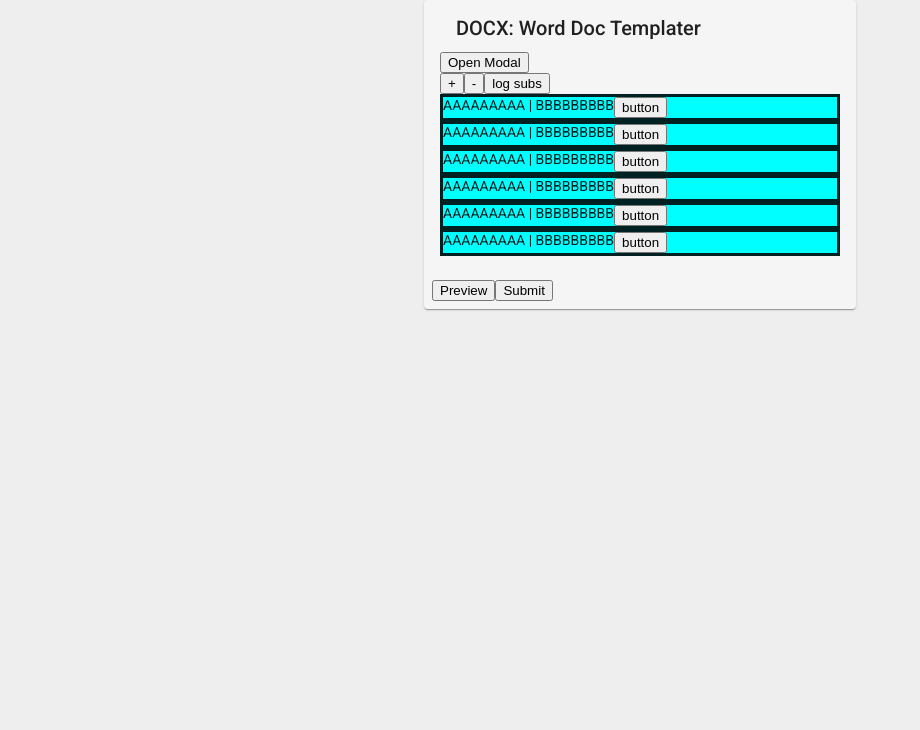
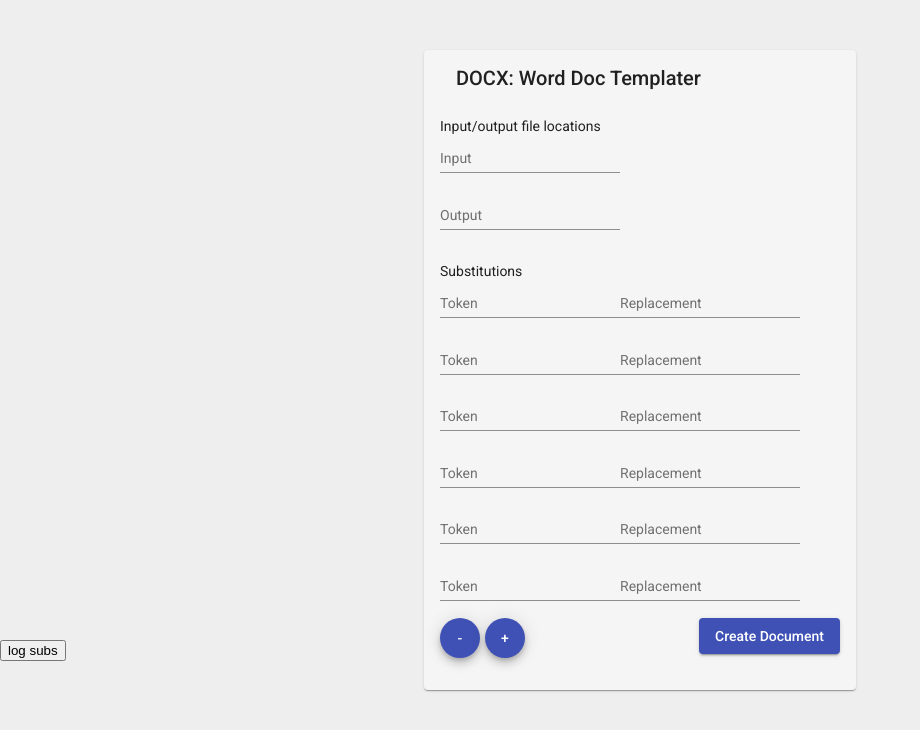
Before and after one commit to 4ist/DOCXtra, an Angular app: page / in a window 1280 px wide. Shown: the top 730 px of the page, without its empty margins (0-920 px from the left). Built offline with nearby package versions, Linux system fonts and the light colour scheme.

Commit message:
updated form

```diff
--- a/angular.json
+++ b/angular.json
@@ -28,7 +28,7 @@
               "src/assets"
             ],
             "styles": [
-              "./node_modules/@angular/material/prebuilt-themes/deeppurple-amber.css",
+              "./node_modules/@angular/material/prebuilt-themes/indigo-pink.css",
               "src/styles.scss"
             ],
             "scripts": []
@@ -93,7 +93,7 @@
               "src/assets"
             ],
             "styles": [
-              "./node_modules/@angular/material/prebuilt-themes/deeppurple-amber.css",
+              "./node_modules/@angular/material/prebuilt-themes/indigo-pink.css",
               "src/styles.scss"
             ],
             "scripts": []
--- a/src/app/app.component.html
+++ b/src/app/app.component.html
@@ -1,22 +1,38 @@
 <mat-card class="card">
-  <mat-card-header>
+
+  <mat-card-header color="primary">
     <mat-card-title>DOCX: Word Doc Templater</mat-card-title>
   </mat-card-header>
+
   <mat-card-content>
-    <button (click)="openModal()">Open Modal</button>
     <br />
-    <button (click)="addSub()">+</button>
-    <button (click)="removeSub()">-</button>
-    <button (click)="logSubs()">log subs</button>
-    <!--(click)="addSubstitution()"-->
-    <div>
+    <span>Input/output file locations</span>
+    <br />
+    <mat-form-field>
+      <mat-label>Input</mat-label>
+      <input matInput>
+    </mat-form-field>
+    <br />
+    <mat-form-field>
+      <mat-label>Output</mat-label>
+      <input matInput>
+    </mat-form-field>
+    <br />
+    <br />
+    <span>Substitutions</span>
+    <div id="substitutionContainer">
       <div *ngFor="let int of substitutions">
         <app-substitution></app-substitution>
       </div>
     </div>
+    <button (click)="removeSub()" mat-mini-fab color="primary" class="modSubButton" >-</button>
+    <button (click)="addSub()" mat-mini-fab color="primary" class="modSubButton" >+</button>
+
+    <button (click)="createDocument()" mat-raised-button color="primary" style="float: right;">Create Document</button>
   </mat-card-content>
   <mat-card-actions>
-    <button mat-button>Preview</button>
-    <button mat-button>Submit</button>
+
   </mat-card-actions>
 </mat-card>
+
+<button (click)="logSubs()">log subs</button>
--- a/src/app/app.component.scss
+++ b/src/app/app.component.scss
@@ -3,5 +3,10 @@
   max-width: 400px;
   background-color: whitesmoke;
   margin: auto;
+  top: 50px;
 
 }
+
+.modSubButton {
+  margin-right: 5px;
+}
--- a/src/app/app.component.ts
+++ b/src/app/app.component.ts
@@ -35,6 +35,16 @@ export class AppComponent {
   removeSub(){
     this.substitutions.pop();
   }
+
+  createDocument(){
+    var x = document.getElementById('substitutionContainer');
+    x.childNodes.forEach(div => {
+      console.log(div.firstChild.firstChild)
+      console.log(div.firstChild.firstChild.childNodes)
+      console.log(div.firstChild.firstChild)
+    });
+    //console.log(x.childNodes);
+  }
   openModal(){
     console.log("Open a modal");
     this.ipc.send("openModal");
--- a/src/app/substitution/substitution.component.html
+++ b/src/app/substitution/substitution.component.html
@@ -1,5 +1,10 @@
-
-<div class="subBox">
-    <span>AAAAAAAAA | BBBBBBBBB</span>
-    <button>button</button>
-</div>
+<form class="">
+  <mat-form-field class="example-full-width">
+    <mat-label>Token</mat-label>
+    <input matInput placeholder="Ex. first_name">
+  </mat-form-field>
+  <mat-form-field class="example-full-width">
+    <mat-label>Replacement</mat-label>
+    <input matInput placeholder="Ex. John">
+  </mat-form-field>
+</form>
--- a/src/styles.scss
+++ b/src/styles.scss
@@ -4,11 +4,6 @@ html, body {
   height: 100%;
   width: 100%;
   background-color: #eeeeee;
+}
 
-
-}
 body { margin: 0; font-family: Roboto, "Helvetica Neue", sans-serif; }
-
-
-html, body { height: 100%; }
-body { margin: 0; font-family: Roboto, "Helvetica Neue", sans-serif; }
```
Also changed, not shown: src/app/app.module.ts (+8 -2 lines), src/app/substitution/substitution.component.scss (line endings or trailing spaces).
